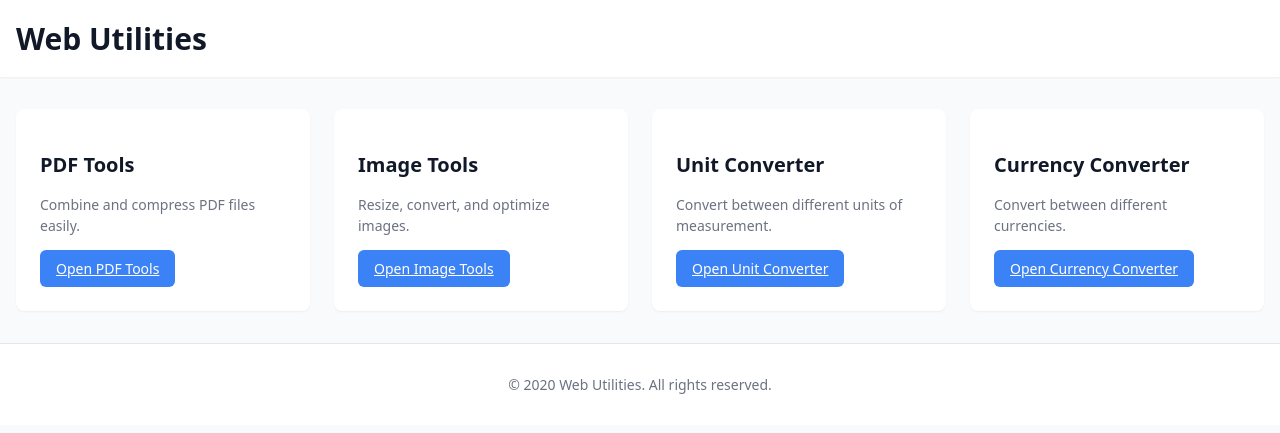
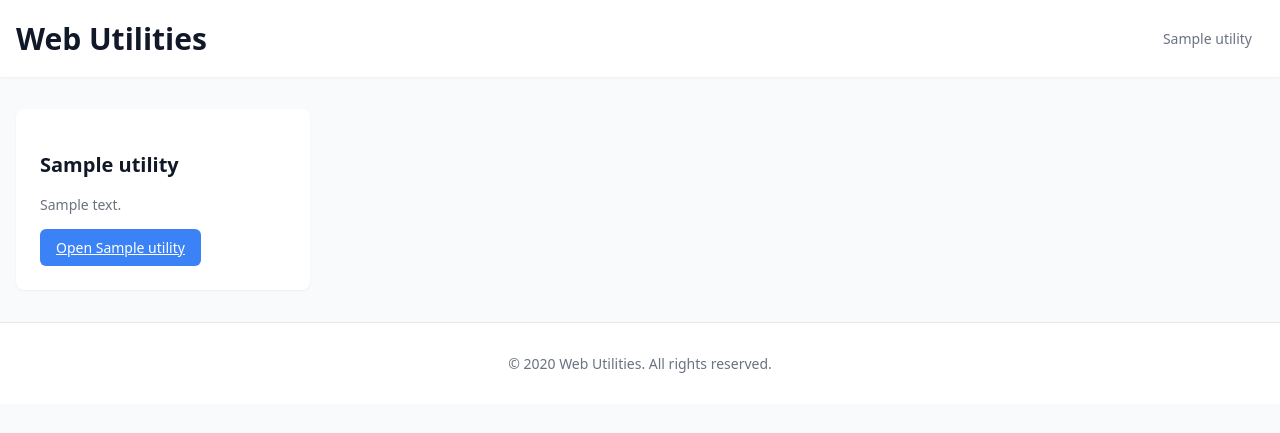
Before and after one commit to b-sik/web-tools-and-utilities, a FastAPI app: template app/templates/index.html in a window 1280 px wide. Shown: the top 433 px of the page. Run offline with FastAPI, Linux system fonts and the light colour scheme; the template is opened without the code that fills it: most values are stand-ins (such as "Sample title", 1, 10 or a date in 2020).

Commit message:
create navigation

```diff
--- a/app/main.py
+++ b/app/main.py
@@ -5,6 +5,7 @@ from pathlib import Path
 import logging
 from datetime import datetime
 from .routes.pdf import router as pdf_router
+from .config import UTILITIES
 
 # Setup logging
 logging.basicConfig(
@@ -43,36 +44,10 @@ app.include_router(pdf_router, prefix="/pdf", tags=["pdf"])
 @app.get("/")
 async def home(request: Request):
     """Render the home page with all available utilities."""
-    utilities = [
-        {
-            "name": "PDF Tools",
-            "description": "Convert, combine, and compress PDF files",
-            "icon": "document",
-            "path": "/pdf"
-        },
-        {
-            "name": "Image Tools",
-            "description": "Compress and resize images",
-            "icon": "photo",
-            "path": "/image"
-        },
-        {
-            "name": "Unit Converter",
-            "description": "Convert between different units of measurement",
-            "icon": "arrows-right-left",
-            "path": "/units"
-        },
-        {
-            "name": "Currency Converter",
-            "description": "Convert between different currencies",
-            "icon": "currency-dollar",
-            "path": "/currency"
-        }
-    ]
     logger.info("Home page accessed")
     return templates.TemplateResponse(
         "index.html",
-        {"request": request, "utilities": utilities, "year": request.state.year}
+        {"request": request, "year": request.state.year, "utilities": UTILITIES}
     )
 
 @app.get("/pdf")
@@ -80,8 +55,8 @@ async def pdf_tools(request: Request):
     """Render the PDF tools page."""
     logger.info("PDF tools page accessed")
     return templates.TemplateResponse(
-        "pdf.html",
-        {"request": request, "year": request.state.year}
+        "utilities/pdf.html",
+        {"request": request, "year": request.state.year, "utilities": UTILITIES}
     )
 
 @app.get("/health")
--- a/app/static/css/main.css
+++ b/app/static/css/main.css
@@ -33,11 +33,66 @@ body {
     padding: 1rem 0;
 }
 
+.header-content {
+    display: flex;
+    align-items: center;
+    justify-content: space-between;
+    flex-wrap: wrap;
+    gap: 1rem;
+}
+
 .header-title {
     font-size: 1.875rem;
     font-weight: bold;
     color: var(--text-color);
     text-decoration: none;
+}
+
+.nav {
+    display: flex;
+    align-items: center;
+    gap: 0.5rem;
+}
+
+.nav-link {
+    display: inline-flex;
+    align-items: center;
+    padding: 0.5rem 0.75rem;
+    border-radius: 0.375rem;
+    font-size: 0.875rem;
+    font-weight: 500;
+    color: var(--text-muted);
+    text-decoration: none;
+    transition: all 0.2s;
+}
+
+.nav-link:hover {
+    color: var(--text-color);
+    background-color: var(--background-color);
+}
+
+.nav-link.active {
+    color: var(--primary-color);
+    background-color: rgba(59, 130, 246, 0.1);
+}
+
+.nav-link-icon {
+    width: 1.25rem;
+    height: 1.25rem;
+    margin-right: 0.5rem;
+}
+
+@media (max-width: 640px) {
+    .header-content {
+        flex-direction: column;
+        align-items: flex-start;
+    }
+
+    .nav {
+        width: 100%;
+        overflow-x: auto;
+        padding-bottom: 0.5rem;
+    }
 }
 
 /* Main content */
--- a/app/templates/base.html
+++ b/app/templates/base.html
@@ -9,7 +9,19 @@
 <body>
     <header class="header">
         <div class="container">
-            <a href="/" class="header-title">Web Utilities</a>
+            <div class="header-content">
+                <a href="/" class="header-title">Web Utilities</a>
+                <nav class="nav">
+                    {% for utility in utilities %}
+                    <a href="{{ utility.path }}" class="nav-link {% if request.path == utility.path %}active{% endif %}">
+                        <svg class="nav-link-icon" xmlns="http://www.w3.org/2000/svg" fill="none" viewBox="0 0 24 24" stroke="currentColor">
+                            <path stroke-linecap="round" stroke-linejoin="round" stroke-width="2" d="{{ utility.icon_path }}" />
+                        </svg>
+                        {{ utility.name }}
+                    </a>
+                    {% endfor %}
+                </nav>
+            </div>
         </div>
     </header>
 
--- a/app/templates/index.html
+++ b/app/templates/index.html
@@ -2,28 +2,12 @@
 
 {% block content %}
 <div class="grid">
+    {% for utility in utilities %}
     <div class="card">
-        <h2 class="card-title">PDF Tools</h2>
-        <p class="card-description">Combine and compress PDF files easily.</p>
-        <a href="/pdf" class="btn btn-primary">Open PDF Tools</a>
+        <h2 class="card-title">{{ utility.name }}</h2>
+        <p class="card-description">{{ utility.description }}</p>
+        <a href="{{ utility.path }}" class="btn btn-primary">Open {{ utility.name }}</a>
     </div>
-
-    <div class="card">
-        <h2 class="card-title">Image Tools</h2>
-        <p class="card-description">Resize, convert, and optimize images.</p>
-        <a href="/image" class="btn btn-primary">Open Image Tools</a>
-    </div>
-
-    <div class="card">
-        <h2 class="card-title">Unit Converter</h2>
-        <p class="card-description">Convert between different units of measurement.</p>
-        <a href="/units" class="btn btn-primary">Open Unit Converter</a>
-    </div>
-
-    <div class="card">
-        <h2 class="card-title">Currency Converter</h2>
-        <p class="card-description">Convert between different currencies.</p>
-        <a href="/currency" class="btn btn-primary">Open Currency Converter</a>
-    </div>
+    {% endfor %}
 </div>
 {% endblock %}
```
Also changed, not shown: app/config.py (added, +30 -0 lines), app/templates/utilities/pdf.html (renamed from app/templates/pdf.html).
